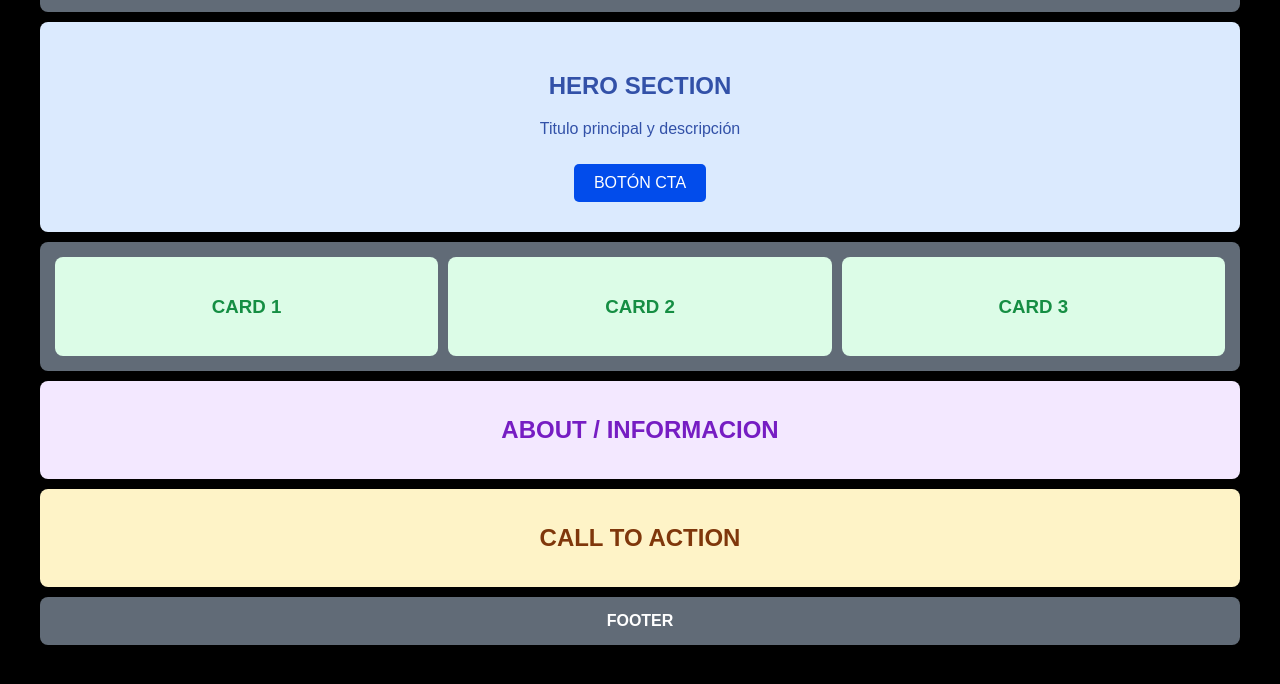
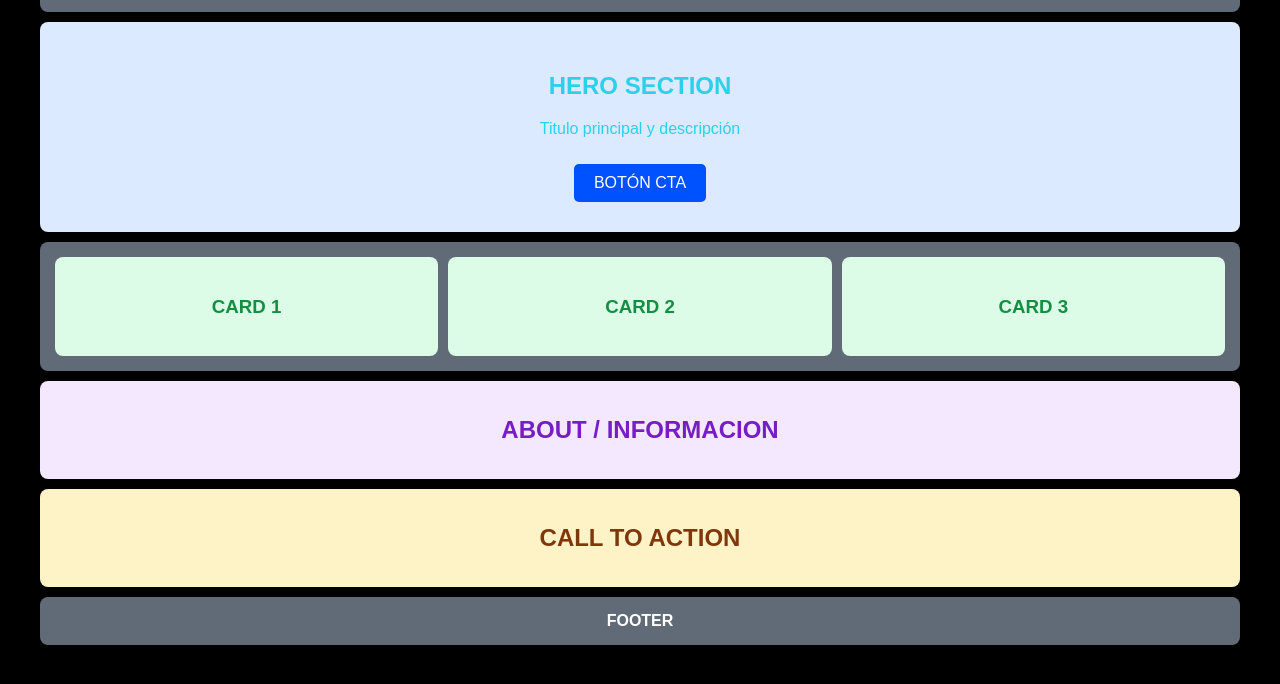
Before and after one commit to 78dennis-wq/Evaluacion1, a plain HTML site: page index.html in a window 1280 px wide. Shown: the part 60-744 px from the top of the page. Drawn offline with Linux system fonts and the light colour scheme.

Commit message:
Se modifico los colors

```diff
--- a/style.css
+++ b/style.css
@@ -65,13 +65,13 @@ nav a.nav-principal {
 
 .hero {
     background-color: #dbeafe;
-    color: #3251a8;
+    color: #2cd0ea;
     padding: 30px;
 }
 
 .button {
     display: inline-block;
-    background-color: #024ceb;
+    background-color: #0051ff;
     color: white;
     text-decoration: none;
     padding: 10px 20px;
```
